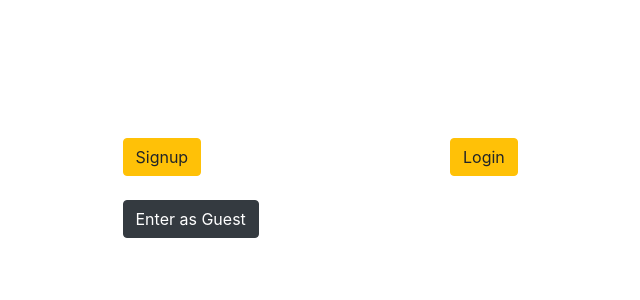
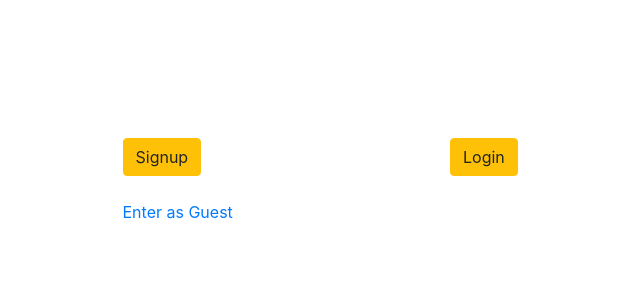
Before and after one commit to sumanpatra970/web, a Django app: page / in a window 1280 px wide. Shown: the part 378-678 px from the top of the page, without its empty margins (205-845 px from the left). Run offline with Django 4.2, Linux system fonts and the light colour scheme; some libraries are stand-ins or nearby versions.

Commit message:
Update main.html

```diff
--- a/templates/main.html
+++ b/templates/main.html
@@ -37,7 +37,7 @@
     <br>
     <div class="row">
         <div class="col-3"></div>
-        <div class="col-2" id="set"><a href="home"><button class="btn btn-dark" id="button-second">Enter as Guest</button></a></div>
+        <div class="col-2" id="set"><a href="home">Enter as Guest</a></div>
     </div>
 </body>
 </html>
```
